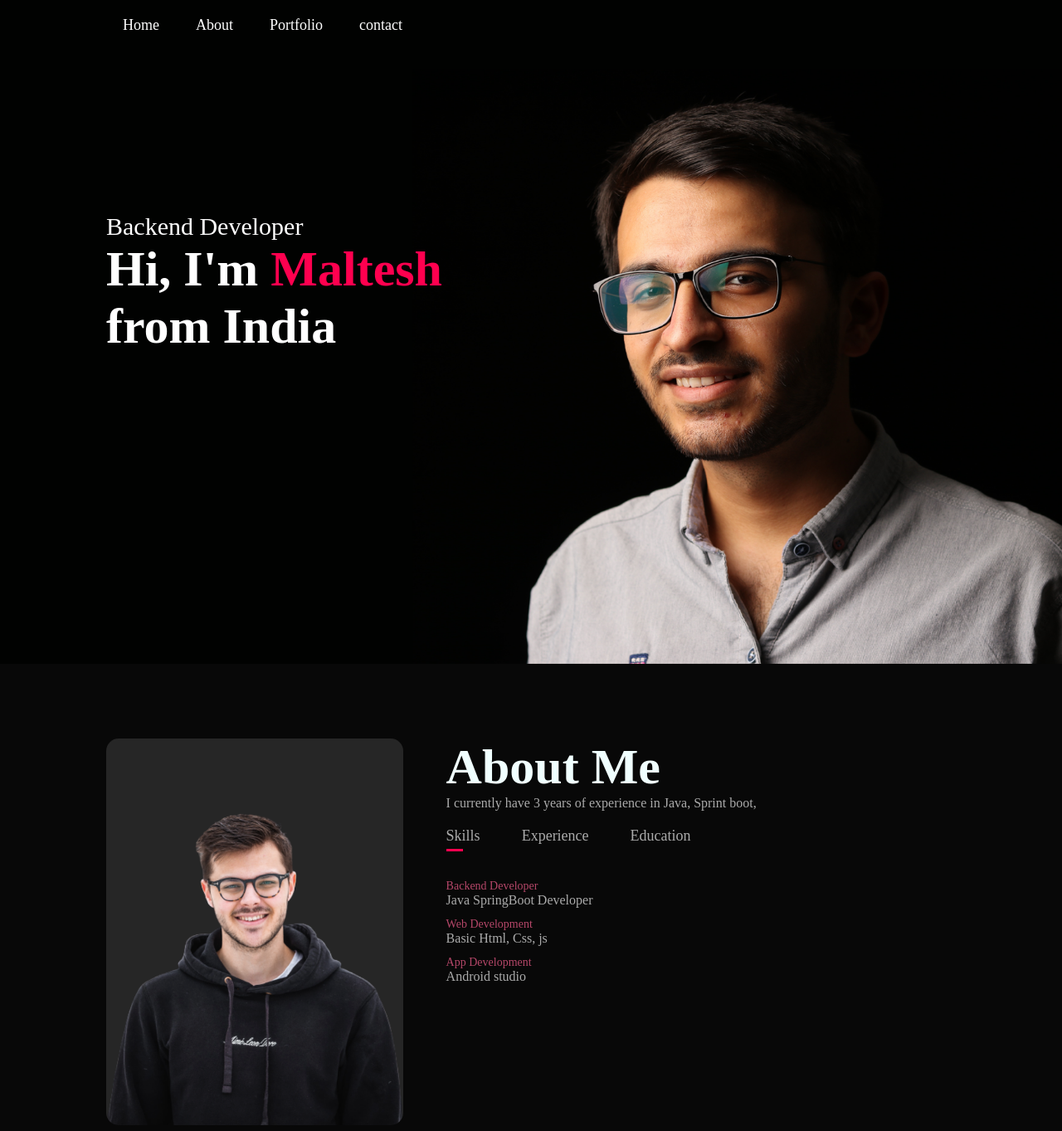
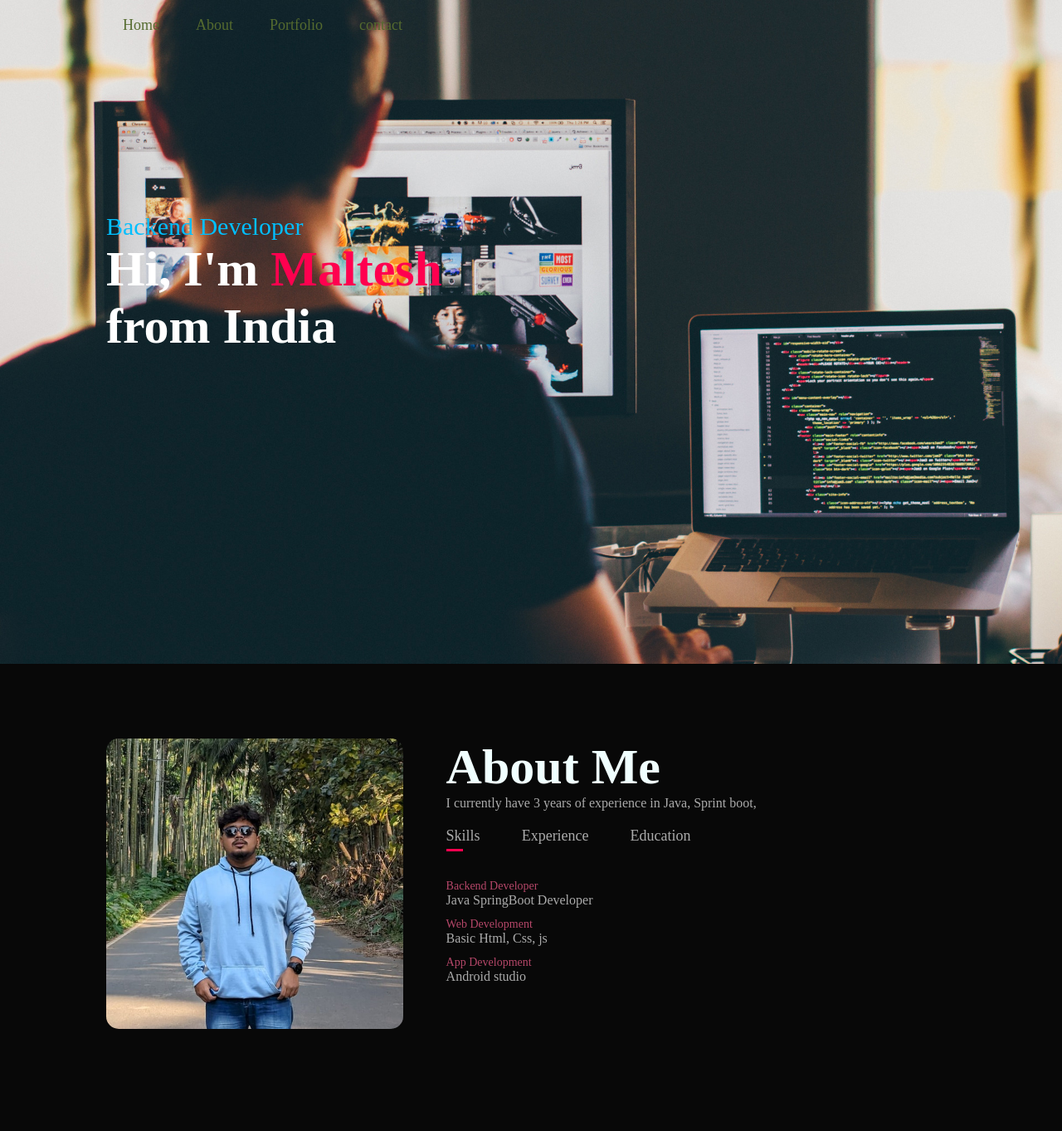
Before and after one commit to Malteshkr/Portfolio.github.io, a plain HTML site: page index.html in a window 1280 px wide. Shown: the top 1363 px of the page at 83% size. Drawn offline with Linux system fonts and the light colour scheme.

Commit message:
updating image

```diff
--- a/index.html
+++ b/index.html
@@ -31,7 +31,7 @@
         <div class="container">
             <div class="row">
                 <div class="about-col-1">
-                    <img src="personal-portfolio-img/images/user.png">
+                    <img src="personal-portfolio-img/images/me.jpeg">
                 </div>
                 <div class="about-col-2">
                     <h1 class="sub-title">About Me</h1>
@@ -108,7 +108,7 @@
                 <div class="work">
                     <img src="personal-portfolio-img/images/work-2.png">
                     <div class="layer">
-                        <h3>Social Media App</h3>
+                        <h3>Android studio </h3>
                         <p>Lorem ipsum dolor sit amet consectetur adipisicing elit. Ullam, maxime cum nihil, vitae neque
                             fuga placeat ipsa excepturi eum quod nemo ducimus sint minima nobis possimus facilis sequi
                             aut iure.</p>
--- a/style.css
+++ b/style.css
@@ -14,7 +14,7 @@ body{
 #header{
     width: 100%;
     height: 100vh;
-    background-image: url(personal-portfolio-img/images/background.png);
+    background-image: url(personal-portfolio-img/images/backgroundImage.jpg);
     background-size: cover;
     background-position: center;
 }
@@ -36,7 +36,7 @@ nav ul li{
 }
 
 nav ul li a{
-    color: #ffff;
+    color:darkolivegreen;
     text-decoration: none;
     font-size: 18px;
     position: relative;
@@ -71,6 +71,9 @@ nav ul li a:hover::after{
     color:  #ff004f;
 }
 
+.header-text p {
+    color:deepskyblue;
+}
 /*------------about--------*/
 
 #about{
```
Also changed, not shown: personal-portfolio-img/images/backgroundImage.jpg (added), personal-portfolio-img/images/me.jpeg (added).
